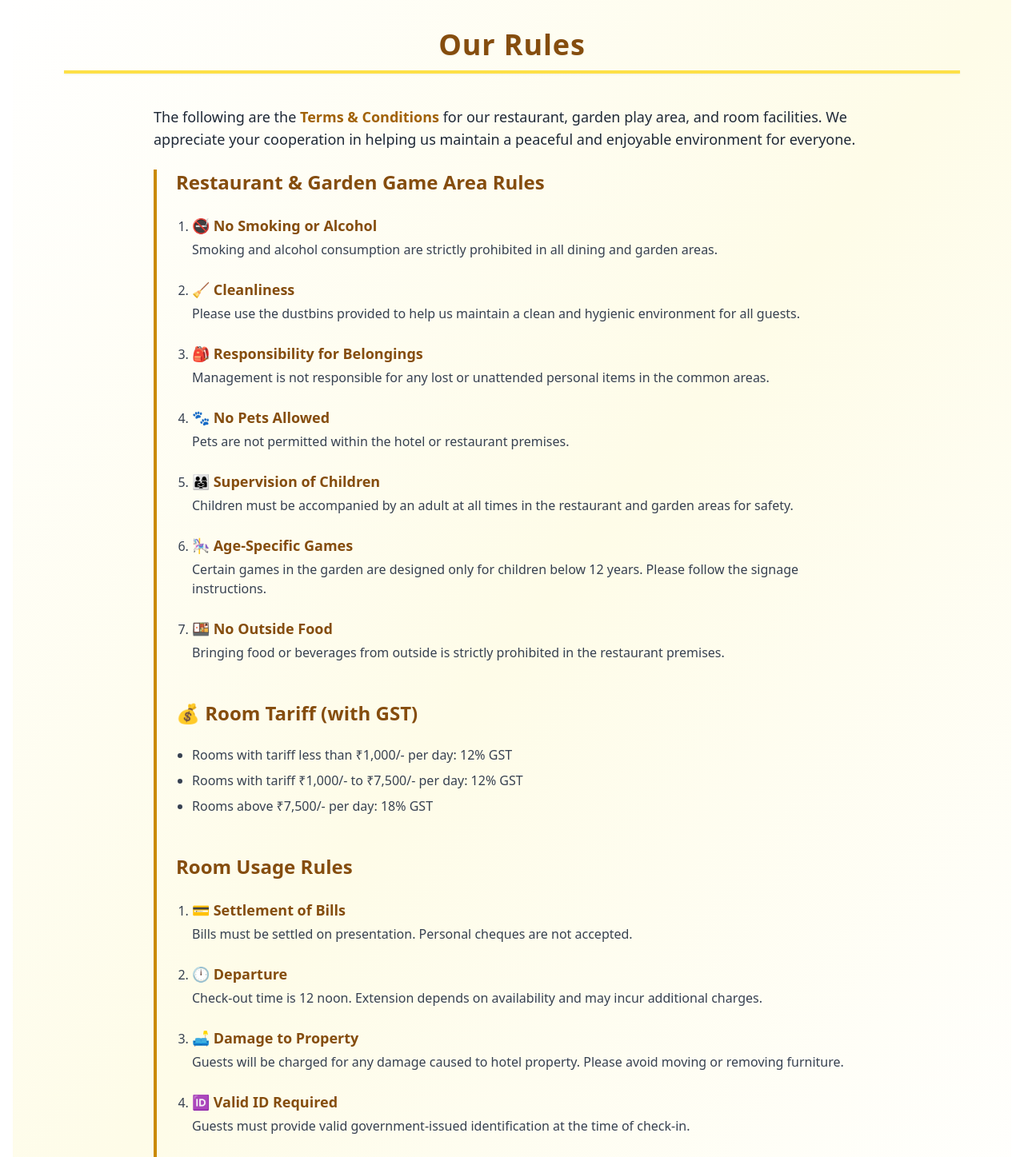
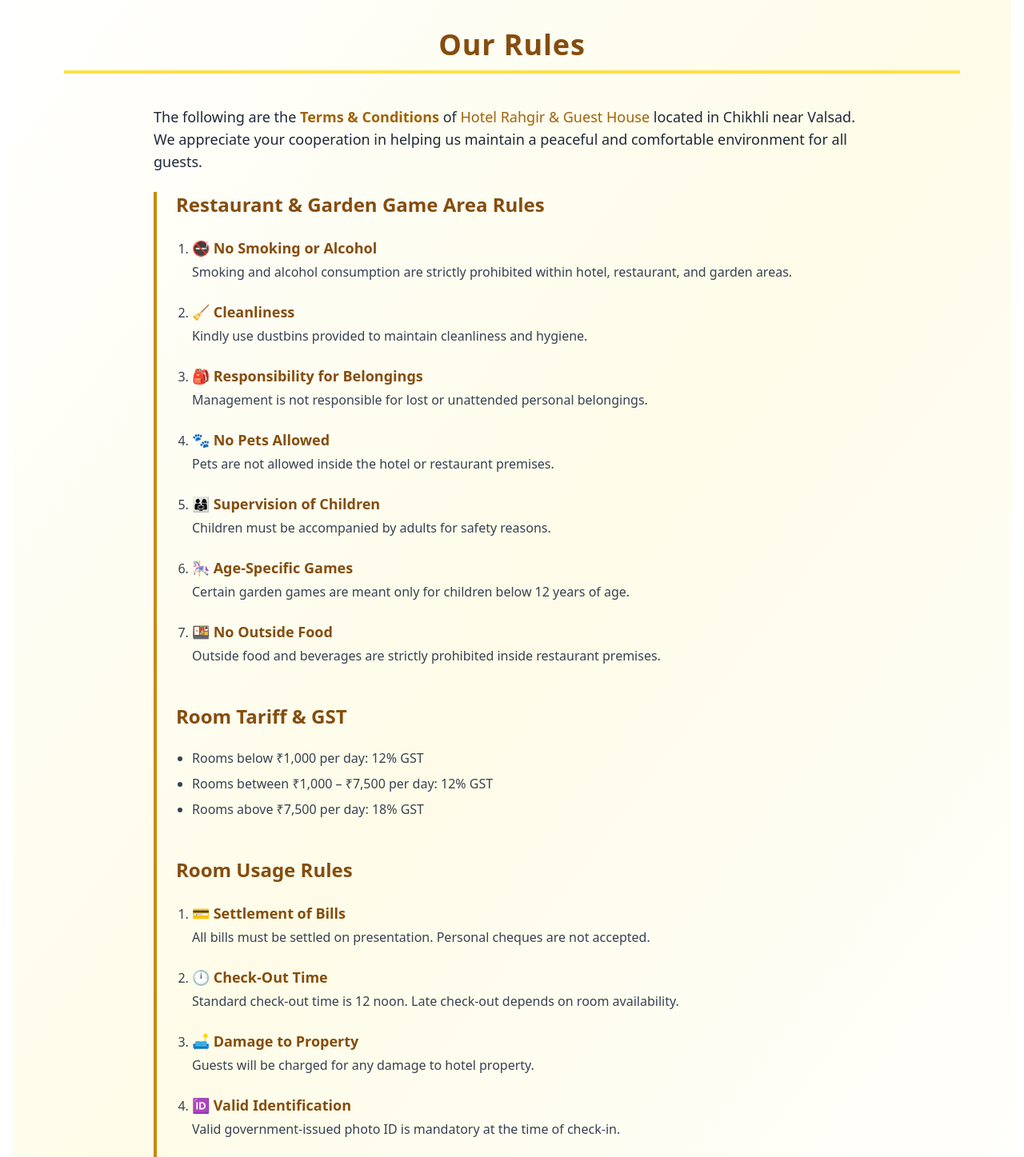
Before and after one commit to Akbar072/Hotel_Rahgir, a React (Vite) app: page /rules in a window 1280 px wide. Shown: the part 280-1727 px from the top of the page at 80% size. Built offline with nearby package versions, Linux system fonts and the light colour scheme.

Commit message:
SEO optimized rules page

```diff
--- a/src/components/Rules.jsx
+++ b/src/components/Rules.jsx
@@ -1,109 +1,151 @@
+import { Helmet } from "react-helmet-async";
 import SectionTitle from "./SectionTitle";
 
 const Rules = () => (
+  <>
+    {/* ================= SEO ================= */}
+    <Helmet>
+      <title>
+        Hotel Rules & Policies | Hotel Rahgir & Guest House Chikhli Near Valsad
+      </title>
+      <meta
+        name="description"
+        content="Read hotel rules, policies, check-in and check-out guidelines of Hotel Rahgir & Guest House in Chikhli near Valsad. Know restaurant rules, room usage and GST details."
+      />
+    </Helmet>
+    {/* ======================================= */}
+
     <div className="bg-gradient-to-br from-white via-yellow-50 to-white py-12 px-4 sm:px-8 lg:px-16 text-gray-800">
       <SectionTitle>Our Rules</SectionTitle>
 
       <div className="max-w-4xl mx-auto text-left space-y-6 text-lg">
         <p>
-        The following are the <strong className="text-yellow-700">Terms & Conditions</strong> for our restaurant, garden play area, and room facilities. We appreciate your cooperation in helping us maintain a peaceful and enjoyable environment for everyone.
+          The following are the{" "}
+          <strong className="text-yellow-700">Terms & Conditions</strong> of{" "}
+          <span className="font-medium text-yellow-700">
+            Hotel Rahgir & Guest House
+          </span>{" "}
+          located in Chikhli near Valsad. We appreciate your cooperation in
+          helping us maintain a peaceful and comfortable environment for all
+          guests.
         </p>
 
         <div className="space-y-12 border-l-4 border-yellow-600 pl-6">
-
           {/* Restaurant & Garden Area Rules */}
           <div>
-          <h3 className="text-2xl font-semibold text-yellow-800 mb-6">Restaurant & Garden Game Area Rules</h3>
+            <h3 className="text-2xl font-semibold text-yellow-800 mb-6">
+              Restaurant & Garden Game Area Rules
+            </h3>
+
             <ol className="list-decimal pl-5 space-y-6 text-base text-gray-700">
               {[
                 {
                   title: "🚭 No Smoking or Alcohol",
-                desc: "Smoking and alcohol consumption are strictly prohibited in all dining and garden areas."
+                  desc: "Smoking and alcohol consumption are strictly prohibited within hotel, restaurant, and garden areas.",
                 },
                 {
                   title: "🧹 Cleanliness",
-                desc: "Please use the dustbins provided to help us maintain a clean and hygienic environment for all guests."
+                  desc: "Kindly use dustbins provided to maintain cleanliness and hygiene.",
                 },
                 {
                   title: "🎒 Responsibility for Belongings",
-                desc: "Management is not responsible for any lost or unattended personal items in the common areas."
+                  desc: "Management is not responsible for lost or unattended personal belongings.",
                 },
                 {
                   title: "🐾 No Pets Allowed",
-                desc: "Pets are not permitted within the hotel or restaurant premises."
+                  desc: "Pets are not allowed inside the hotel or restaurant premises.",
                 },
                 {
                   title: "👨‍👩‍👧 Supervision of Children",
-                desc: "Children must be accompanied by an adult at all times in the restaurant and garden areas for safety."
+                  desc: "Children must be accompanied by adults for safety reasons.",
                 },
                 {
                   title: "🎠 Age-Specific Games",
-                desc: "Certain games in the garden are designed only for children below 12 years. Please follow the signage instructions."
+                  desc: "Certain garden games are meant only for children below 12 years of age.",
                 },
                 {
                   title: "🍱 No Outside Food",
-                desc: "Bringing food or beverages from outside is strictly prohibited in the restaurant premises."
-              }
+                  desc: "Outside food and beverages are strictly prohibited inside restaurant premises.",
+                },
               ].map((rule, i) => (
                 <li key={i}>
-                <h4 className="text-lg font-semibold text-yellow-800">{rule.title}</h4>
+                  <h4 className="text-lg font-semibold text-yellow-800">
+                    {rule.title}
+                  </h4>
                   <p className="mt-1">{rule.desc}</p>
                 </li>
               ))}
             </ol>
           </div>
 
-        {/* Room Tariff Section */}
+          {/* GST Section */}
           <div>
-          <h3 className="text-2xl font-semibold text-yellow-800 mb-6">💰 Room Tariff (with GST)</h3>
+            <h3 className="text-2xl font-semibold text-yellow-800 mb-6">
+              Room Tariff & GST
+            </h3>
+
             <ul className="list-disc pl-5 space-y-2 text-base text-gray-700">
-            <li>Rooms with tariff less than ₹1,000/- per day: <span className="font-medium">12% GST</span></li>
-            <li>Rooms with tariff ₹1,000/- to ₹7,500/- per day: <span className="font-medium">12% GST</span></li>
-            <li>Rooms above ₹7,500/- per day: <span className="font-medium">18% GST</span></li>
+              <li>
+                Rooms below ₹1,000 per day:{" "}
+                <span className="font-medium">12% GST</span>
+              </li>
+              <li>
+                Rooms between ₹1,000 – ₹7,500 per day:{" "}
+                <span className="font-medium">12% GST</span>
+              </li>
+              <li>
+                Rooms above ₹7,500 per day:{" "}
+                <span className="font-medium">18% GST</span>
+              </li>
             </ul>
           </div>
 
-        {/* Room Usage Rules */}
+          {/* Room Rules */}
           <div>
-          <h3 className="text-2xl font-semibold text-yellow-800 mb-6">Room Usage Rules</h3>
+            <h3 className="text-2xl font-semibold text-yellow-800 mb-6">
+              Room Usage Rules
+            </h3>
+
             <ol className="list-decimal pl-5 space-y-6 text-base text-gray-700">
               {[
                 {
                   title: "💳 Settlement of Bills",
-                desc: "Bills must be settled on presentation. Personal cheques are not accepted."
+                  desc: "All bills must be settled on presentation. Personal cheques are not accepted.",
                 },
                 {
-                title: "🕛 Departure",
-                desc: "Check-out time is 12 noon. Extension depends on availability and may incur additional charges."
+                  title: "🕛 Check-Out Time",
+                  desc: "Standard check-out time is 12 noon. Late check-out depends on room availability.",
                 },
                 {
                   title: "🛋️ Damage to Property",
-                desc: "Guests will be charged for any damage caused to hotel property. Please avoid moving or removing furniture."
+                  desc: "Guests will be charged for any damage to hotel property.",
                 },
                 {
-                title: "🆔 Valid ID Required",
-                desc: "Guests must provide valid government-issued identification at the time of check-in."
+                  title: "🆔 Valid Identification",
+                  desc: "Valid government-issued photo ID is mandatory at the time of check-in.",
                 },
                 {
                   title: "🚪 Right to Refuse Stay",
-                desc: "Management reserves the right to request guests to vacate the room in case of rule violations."
+                  desc: "Management reserves the right to refuse or cancel stay in case of rule violations.",
                 },
                 {
                   title: "🔕 Quiet Hours",
-                desc: "Please observe silence between 10:00 PM and 8:00 AM for the comfort of all guests."
-              }
+                  desc: "Please maintain silence between 10:00 PM and 8:00 AM for guest comfort.",
+                },
               ].map((rule, i) => (
                 <li key={i}>
-                <h4 className="text-lg font-semibold text-yellow-800">{rule.title}</h4>
+                  <h4 className="text-lg font-semibold text-yellow-800">
+                    {rule.title}
+                  </h4>
                   <p className="mt-1">{rule.desc}</p>
                 </li>
               ))}
             </ol>
           </div>
-
         </div>
       </div>
     </div>
+  </>
 );
 
 export default Rules;
```
Lines whose indentation alone changed are shown as unchanged.
